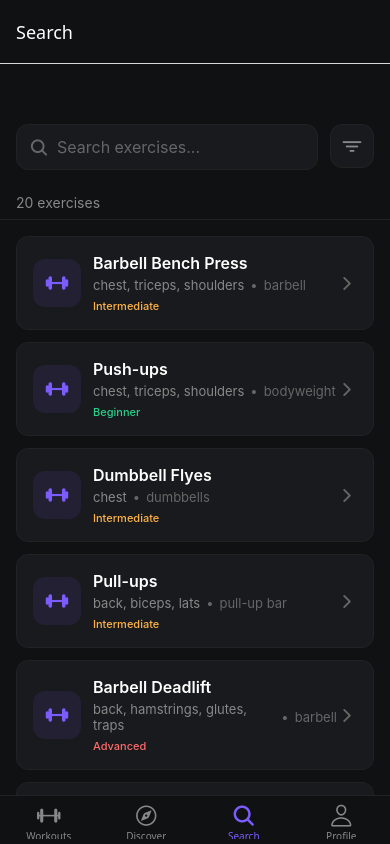
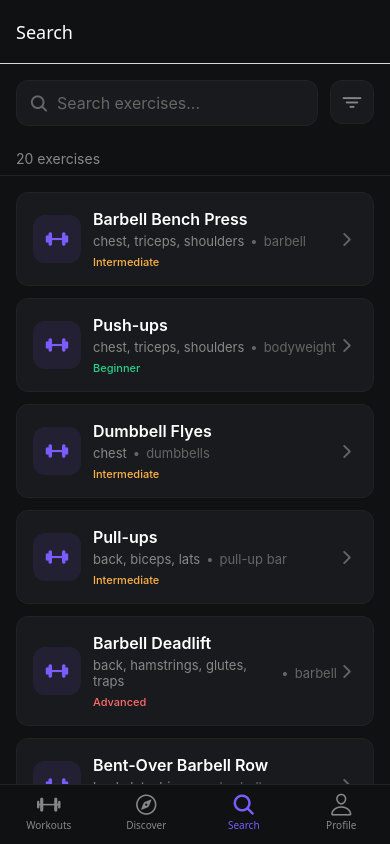
Before and after one commit to jarvisoperatorhq/liftlog, a React Native app: screen /Search in a window 390 px wide. Built offline with nearby package versions, Linux system fonts and the light colour scheme.

Commit message:
Mobile web optimizations: use SafeArea insets for headers and bottom tab bar

```diff
--- a/src/navigation/index.tsx
+++ b/src/navigation/index.tsx
@@ -3,7 +3,8 @@ import { NavigationContainer } from '@react-navigation/native';
 import { createBottomTabNavigator } from '@react-navigation/bottom-tabs';
 import { createStackNavigator } from '@react-navigation/stack';
 import { Ionicons } from '@expo/vector-icons';
-import { SafeAreaProvider } from 'react-native-safe-area-context';
+import { SafeAreaProvider, useSafeAreaInsets } from 'react-native-safe-area-context';
+import { View } from 'react-native';
 
 import { RootStackParamList, BottomTabParamList } from '../types';
 
@@ -21,6 +22,8 @@ const Tab = createBottomTabNavigator<BottomTabParamList>();
 const Stack = createStackNavigator<RootStackParamList>();
 
 function TabNavigator() {
+  const insets = useSafeAreaInsets();
+
   return (
     <Tab.Navigator
       screenOptions={({ route }) => ({
@@ -46,6 +49,8 @@ function TabNavigator() {
         tabBarStyle: {
           backgroundColor: '#0F1113',
           borderTopColor: '#222',
+          paddingBottom: insets.bottom,
+          height: 60 + insets.bottom,
         },
         headerStyle: {
           backgroundColor: '#0F1113',
--- a/src/screens/Discover/DiscoverScreen.tsx
+++ b/src/screens/Discover/DiscoverScreen.tsx
@@ -12,6 +12,7 @@ import {
 import { Ionicons } from '@expo/vector-icons';
 import { useNavigation } from '@react-navigation/native';
 import { StackNavigationProp } from '@react-navigation/stack';
+import { useSafeAreaInsets } from 'react-native-safe-area-context';
 import { Library, RootStackParamList } from '../../types';
 import AsyncStorage from '@react-native-async-storage/async-storage';
 
@@ -98,6 +99,7 @@ const categories = ['All', 'Strength', 'Hypertrophy', 'Beginner', 'Advanced', 'B
 
 export default function DiscoverScreen() {
   const navigation = useNavigation<DiscoverScreenNavigationProp>();
+  const insets = useSafeAreaInsets();
   const [selectedCategory, setSelectedCategory] = useState('All');
   const [myLibraries, setMyLibraries] = useState<Library[]>([]);
 
@@ -206,7 +208,7 @@ export default function DiscoverScreen() {
 
   return (
     <View style={styles.container}>
-      <View style={styles.header}>
+      <View style={[styles.header, { paddingTop: insets.top + 20 }]}>
         <Text style={styles.headerTitle}>Discover</Text>
         <Text style={styles.headerSubtitle}>Find workouts from the community</Text>
       </View>
@@ -260,7 +262,6 @@ const styles = StyleSheet.create({
   },
   header: {
     padding: 20,
-    paddingTop: 60,
   },
   headerTitle: {
     fontSize: 32,
--- a/src/screens/Exercise/ExerciseDetailScreen.tsx
+++ b/src/screens/Exercise/ExerciseDetailScreen.tsx
@@ -11,6 +11,7 @@ import { Ionicons } from '@expo/vector-icons';
 import { useRoute, useNavigation } from '@react-navigation/native';
 import { RouteProp } from '@react-navigation/native';
 import { StackNavigationProp } from '@react-navigation/stack';
+import { useSafeAreaInsets } from 'react-native-safe-area-context';
 import { Exercise, Library, RootStackParamList } from '../../types';
 import { exercises } from '../../data/exercises';
 import AsyncStorage from '@react-native-async-storage/async-storage';
@@ -21,6 +22,7 @@ type ExerciseDetailNavigationProp = StackNavigationProp<RootStackParamList>;
 export default function ExerciseDetailScreen() {
   const route = useRoute<ExerciseDetailRouteProp>();
   const navigation = useNavigation<ExerciseDetailNavigationProp>();
+  const insets = useSafeAreaInsets();
   const { exerciseId } = route.params;
 
   const [exercise, setExercise] = useState<Exercise | null>(null);
@@ -90,7 +92,7 @@ export default function ExerciseDetailScreen() {
 
   return (
     <View style={styles.container}>
-      <View style={styles.header}>
+      <View style={[styles.header, { paddingTop: insets.top + 20 }]}>
         <TouchableOpacity style={styles.backButton} onPress={() => navigation.goBack()}>
           <Ionicons name="arrow-back" size={24} color="#fff" />
           <Text style={styles.backText}>Back</Text>
@@ -228,7 +230,6 @@ const styles = StyleSheet.create({
   },
   header: {
     padding: 20,
-    paddingTop: 60,
     paddingBottom: 10,
   },
   backButton: {
--- a/src/screens/Exercise/SearchScreen.tsx
+++ b/src/screens/Exercise/SearchScreen.tsx
@@ -12,6 +12,7 @@ import {
 import { Ionicons } from '@expo/vector-icons';
 import { useNavigation } from '@react-navigation/native';
 import { StackNavigationProp } from '@react-navigation/stack';
+import { useSafeAreaInsets } from 'react-native-safe-area-context';
 import { Exercise, RootStackParamList } from '../../types';
 import { exercises, muscleGroups, equipmentTypes } from '../../data/exercises';
 
@@ -19,6 +20,7 @@ type SearchScreenNavigationProp = StackNavigationProp<RootStackParamList>;
 
 export default function SearchScreen() {
   const navigation = useNavigation<SearchScreenNavigationProp>();
+  const insets = useSafeAreaInsets();
   const [searchQuery, setSearchQuery] = useState('');
   const [selectedMuscles, setSelectedMuscles] = useState<string[]>([]);
   const [selectedEquipment, setSelectedEquipment] = useState<string[]>([]);
@@ -97,7 +99,7 @@ export default function SearchScreen() {
 
   return (
     <View style={styles.container}>
-      <View style={styles.header}>
+      <View style={[styles.header, { paddingTop: insets.top + 16 }]}>
         <View style={styles.searchContainer}>
           <Ionicons name="search" size={20} color="#666" style={styles.searchIcon} />
           <TextInput
@@ -233,7 +235,6 @@ const styles = StyleSheet.create({
   header: {
     flexDirection: 'row',
     padding: 16,
-    paddingTop: 60,
     gap: 12,
   },
   searchContainer: {
--- a/src/screens/Library/AddToLibraryScreen.tsx
+++ b/src/screens/Library/AddToLibraryScreen.tsx
@@ -11,6 +11,7 @@ import { Ionicons } from '@expo/vector-icons';
 import { useRoute, useNavigation } from '@react-navigation/native';
 import { RouteProp } from '@react-navigation/native';
 import { StackNavigationProp } from '@react-navigation/stack';
+import { useSafeAreaInsets } from 'react-native-safe-area-context';
 import AsyncStorage from '@react-native-async-storage/async-storage';
 import { Library, RootStackParamList } from '../../types';
 
@@ -20,6 +21,7 @@ type AddToLibraryNavigationProp = StackNavigationProp<RootStackParamList>;
 export default function AddToLibraryScreen() {
   const route = useRoute<AddToLibraryRouteProp>();
   const navigation = useNavigation<AddToLibraryNavigationProp>();
+  const insets = useSafeAreaInsets();
   const { exerciseId } = route.params;
 
   const [libraries, setLibraries] = useState<Library[]>([]);
@@ -85,7 +87,7 @@ export default function AddToLibraryScreen() {
 
   return (
     <View style={styles.container}>
-      <View style={styles.header}>
+      <View style={[styles.header, { paddingTop: insets.top + 20 }]}>
         <TouchableOpacity style={styles.backButton} onPress={() => navigation.goBack()}>
           <Ionicons name="arrow-back" size={24} color="#fff" />
           <Text style={styles.backText}>Back</Text>
@@ -126,7 +128,6 @@ const styles = StyleSheet.create({
   },
   header: {
     padding: 20,
-    paddingTop: 60,
     borderBottomWidth: 1,
     borderBottomColor: '#222',
   },
--- a/src/screens/Library/CreateLibraryScreen.tsx
+++ b/src/screens/Library/CreateLibraryScreen.tsx
@@ -15,12 +15,14 @@ import { Ionicons } from '@expo/vector-icons';
 import AsyncStorage from '@react-native-async-storage/async-storage';
 import { useNavigation } from '@react-navigation/native';
 import { StackNavigationProp } from '@react-navigation/stack';
+import { useSafeAreaInsets } from 'react-native-safe-area-context';
 import { Library, RootStackParamList } from '../../types';
 
 type CreateLibraryNavigationProp = StackNavigationProp<RootStackParamList>;
 
 export default function CreateLibraryScreen() {
   const navigation = useNavigation<CreateLibraryNavigationProp>();
+  const insets = useSafeAreaInsets();
   const [name, setName] = useState('');
   const [description, setDescription] = useState('');
   const [isPublic, setIsPublic] = useState(false);
@@ -68,7 +70,7 @@ export default function CreateLibraryScreen() {
       behavior={Platform.OS === 'ios' ? 'padding' : 'height'}
       style={styles.container}
     >
-      <View style={styles.header}>
+      <View style={[styles.header, { paddingTop: insets.top + 20 }]}>
         <TouchableOpacity style={styles.backButton} onPress={() => navigation.goBack()}>
           <Ionicons name="arrow-back" size={24} color="#fff" />
           <Text style={styles.backText}>Back</Text>
@@ -168,7 +170,6 @@ const styles = StyleSheet.create({
   },
   header: {
     padding: 20,
-    paddingTop: 60,
     borderBottomWidth: 1,
     borderBottomColor: '#222',
   },
--- a/src/screens/Library/LibraryDetailScreen.tsx
+++ b/src/screens/Library/LibraryDetailScreen.tsx
@@ -12,6 +12,7 @@ import { Ionicons } from '@expo/vector-icons';
 import { useRoute, useNavigation } from '@react-navigation/native';
 import { RouteProp } from '@react-navigation/native';
 import { StackNavigationProp } from '@react-navigation/stack';
+import { useSafeAreaInsets } from 'react-native-safe-area-context';
 import AsyncStorage from '@react-native-async-storage/async-storage';
 import { Library, LibraryItem, Exercise, RootStackParamList } from '../../types';
 import { exercises } from '../../data/exercises';
@@ -22,6 +23,7 @@ type LibraryDetailNavigationProp = StackNavigationProp<RootStackParamList>;
 export default function LibraryDetailScreen() {
   const route = useRoute<LibraryDetailRouteProp>();
   const navigation = useNavigation<LibraryDetailNavigationProp>();
+  const insets = useSafeAreaInsets();
   const { libraryId } = route.params;
 
   const [library, setLibrary] = useState<Library | null>(null);
@@ -170,7 +172,7 @@ export default function LibraryDetailScreen() {
 
   return (
     <View style={styles.container}>
-      <View style={styles.header}>
+      <View style={[styles.header, { paddingTop: insets.top + 20 }]}>
         <View style={styles.headerContent}>
           <Text style={styles.libraryName}>{library.name}</Text>
           {library.description && (
@@ -223,7 +225,6 @@ const styles = StyleSheet.create({
   header: {
     flexDirection: 'row',
     padding: 20,
-    paddingTop: 20,
     borderBottomWidth: 1,
     borderBottomColor: '#222',
   },
--- a/src/screens/Library/LibraryScreen.tsx
+++ b/src/screens/Library/LibraryScreen.tsx
@@ -12,6 +12,7 @@ import { LinearGradient } from 'expo-linear-gradient';
 import AsyncStorage from '@react-native-async-storage/async-storage';
 import { useNavigation, useFocusEffect } from '@react-navigation/native';
 import { StackNavigationProp } from '@react-navigation/stack';
+import { useSafeAreaInsets } from 'react-native-safe-area-context';
 import { Library, RootStackParamList } from '../../types';
 
 type LibraryScreenNavigationProp = StackNavigationProp<RootStackParamList>;
@@ -27,6 +28,7 @@ const gradientColors: [string, string][] = [
 
 export default function LibraryScreen() {
   const navigation = useNavigation<LibraryScreenNavigationProp>();
+  const insets = useSafeAreaInsets();
   const [libraries, setLibraries] = useState<Library[]>([]);
   const [loading, setLoading] = useState(true);
 
@@ -111,7 +113,7 @@ export default function LibraryScreen() {
 
   return (
     <View style={styles.container}>
-      <View style={styles.header}>
+      <View style={[styles.header, { paddingTop: insets.top + 20 }]}>
         <View>
           <Text style={styles.headerTitle}>Workouts</Text>
           <Text style={styles.headerSubtitle}>
@@ -149,7 +151,6 @@ const styles = StyleSheet.create({
     justifyContent: 'space-between',
     alignItems: 'flex-start',
     padding: 20,
-    paddingTop: 60,
   },
   headerTitle: {
     fontSize: 32,
--- a/src/screens/Profile/ProfileScreen.tsx
+++ b/src/screens/Profile/ProfileScreen.tsx
@@ -10,6 +10,7 @@ import {
 import { Ionicons } from '@expo/vector-icons';
 import { useNavigation } from '@react-navigation/native';
 import { StackNavigationProp } from '@react-navigation/stack';
+import { useSafeAreaInsets } from 'react-native-safe-area-context';
 import AsyncStorage from '@react-native-async-storage/async-storage';
 import { Library, RootStackParamList } from '../../types';
 
@@ -17,6 +18,7 @@ type ProfileScreenNavigationProp = StackNavigationProp<RootStackParamList>;
 
 export default function ProfileScreen() {
   const navigation = useNavigation<ProfileScreenNavigationProp>();
+  const insets = useSafeAreaInsets();
   const [libraries, setLibraries] = useState<Library[]>([]);
   const [notifications, setNotifications] = useState(true);
   const [darkMode, setDarkMode] = useState(true);
@@ -56,7 +58,7 @@ export default function ProfileScreen() {
   return (
     <ScrollView style={styles.container} contentContainerStyle={styles.content}>
       {/* Profile Header */}
-      <View style={styles.header}>
+      <View style={[styles.header, { paddingTop: insets.top + 20 }]}>
         <View style={styles.avatar}>
           <Ionicons name="person" size={40} color="#7C5CFF" />
         </View>
@@ -184,7 +186,6 @@ const styles = StyleSheet.create({
   header: {
     alignItems: 'center',
     padding: 20,
-    paddingTop: 60,
   },
   avatar: {
     width: 100,
```
